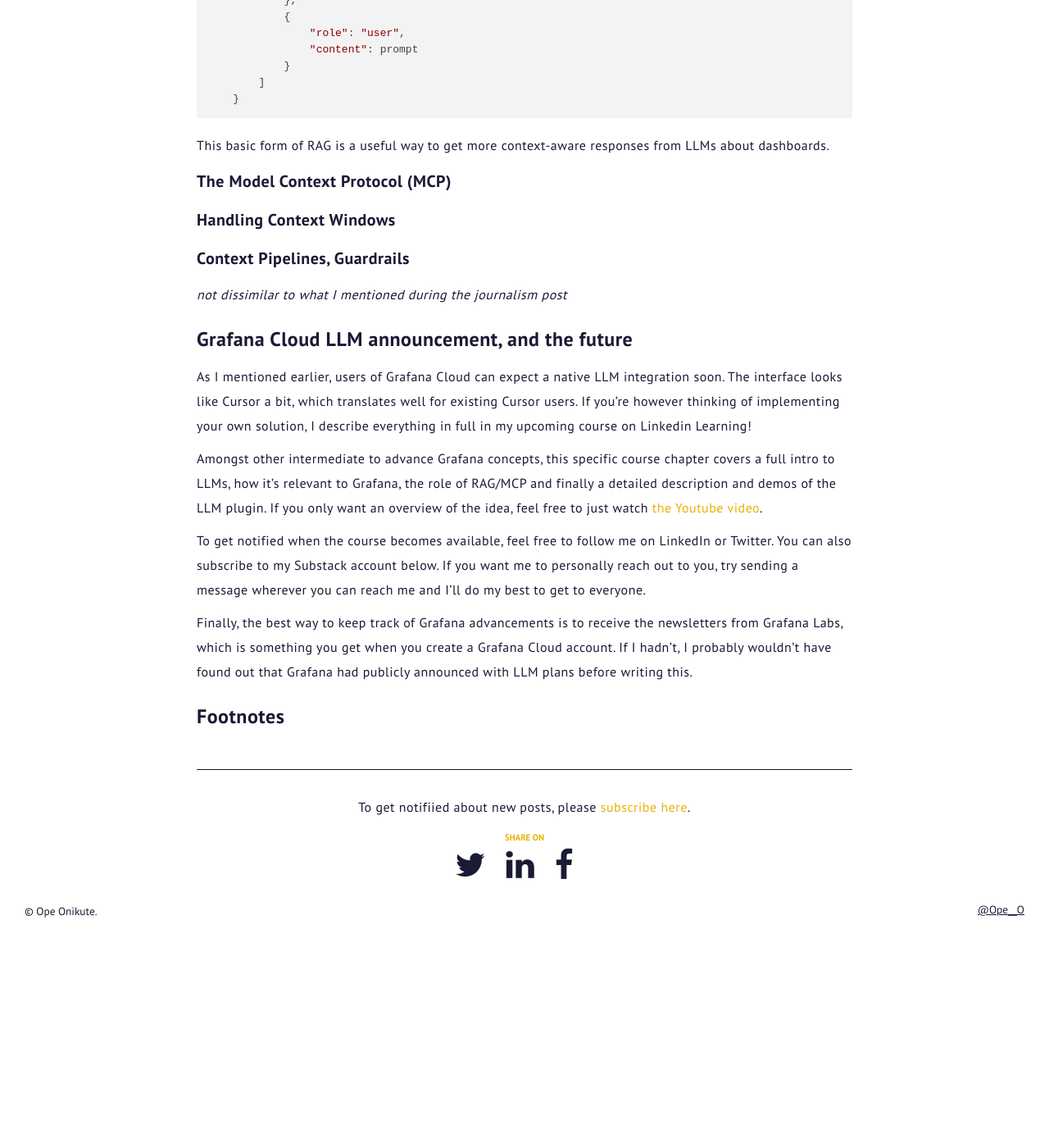
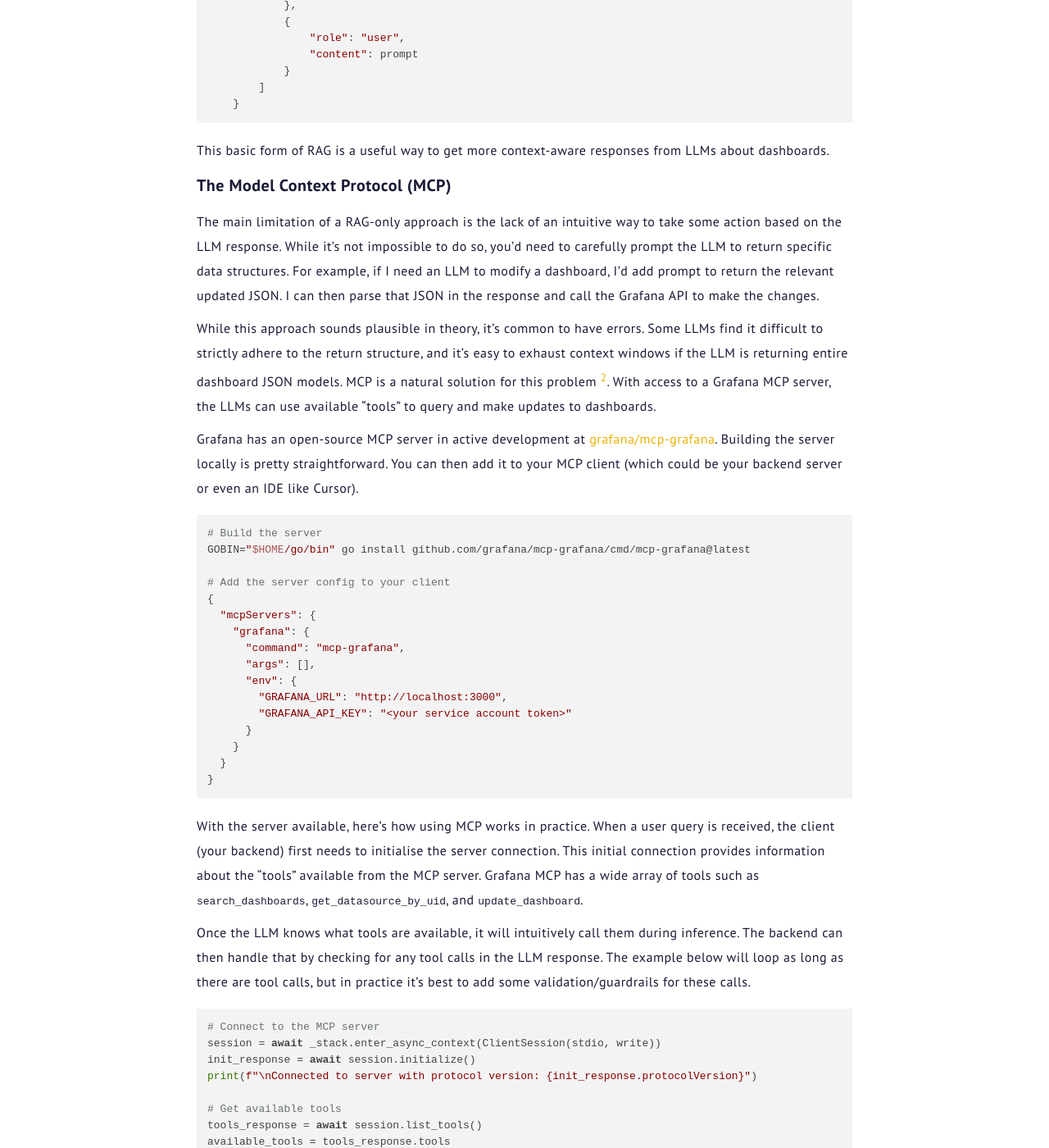
Before and after one commit to OpeOnikute/opeonikute.github.io, a Jekyll site: the page built from posts/grafana-and-llms.md, in a window 1280 px wide and 1400 px high, scrolled down 6501 px. Shown: the whole window at 82% size. Built offline with Jekyll 4.4.1, drawn with Linux system fonts in a browser that asks for light colours; nearby versions of some CDN libraries; before the commit the page ends 7641 px from its top, so only the background shows below that; some of the changed text lies outside the part shown.

Commit message:
add initial draft of mcp section

````diff
--- a/posts/grafana-and-llms.md
+++ b/posts/grafana-and-llms.md
@@ -156,7 +156,7 @@
 
 ### Prompting
 
-Context is an important part of getting the right help from an LLM. The main source of context is the prompt. Your success depends on how well you structure the prompt and the information you provide [1].
+Context is an important part of getting the right help from an LLM. The main source of context is the prompt. Your success depends on how well you structure the prompt and the information you provide [^1].
 You can structure your prompt using three different roles: system, user, and assistant.
 
 The system role sets the overall behaviour/rules for the LLM, while the user role represents the input from the user. The assistant role represents the LLM response. The set of roles for a Grafana assistant LLM would look like the example below:
@@ -242,6 +242,76 @@
 
 ### The Model Context Protocol (MCP)
 
+The main limitation of a RAG-only approach is the lack of an intuitive way to take some action based on the LLM response. While it's not impossible to do so, you'd need to carefully prompt the LLM to return specific data structures. For example, if I need an LLM to modify a dashboard, I'd add prompt to return the relevant updated JSON. I can then parse that JSON in the response and call the Grafana API to make the changes.
+
+While this approach sounds plausible in theory, it's common to have errors. Some LLMs find it difficult to strictly adhere to the return structure, and it's easy to exhaust context windows if the LLM is returning entire dashboard JSON models. MCP is a natural solution for this problem [^2]. With access to a Grafana MCP server, the LLMs can use available "tools" to query and make updates to dashboards.
+
+Grafana has an open-source MCP server in active development at [grafana/mcp-grafana](https://github.com/grafana/mcp-grafana). Building the server locally is pretty straightforward. You can then add it to your MCP client (which could be your backend server or even an IDE like Cursor).
+
+```
+# Build the server
+GOBIN="$HOME/go/bin" go install github.com/grafana/mcp-grafana/cmd/mcp-grafana@latest
+
+# Add the server config to your client
+{
+  "mcpServers": {
+    "grafana": {
+      "command": "mcp-grafana",
+      "args": [],
+      "env": {
+        "GRAFANA_URL": "http://localhost:3000",
+        "GRAFANA_API_KEY": "<your service account token>"
+      }
+    }
+  }
+}
+```
+
+With the server available, here's how using MCP works in practice. When a user query is received, the client (your backend) first needs to initialise the server connection. This initial connection provides information about the "tools" available from the MCP server. Grafana MCP has a wide array of tools such as `search_dashboards`, `get_datasource_by_uid`, and `update_dashboard`.
+
+Once the LLM knows what tools are available, it will intuitively call them during inference. The backend can then handle that by checking for any tool calls in the LLM response. The example below will loop as long as there are tool calls, but in practice it's best to add some validation/guardrails for these calls.
+
+```
+# Connect to the MCP server
+session = await _stack.enter_async_context(ClientSession(stdio, write))
+init_response = await session.initialize()
+print(f"\nConnected to server with protocol version: {init_response.protocolVersion}")
+
+# Get available tools
+tools_response = await session.list_tools()
+available_tools = tools_response.tools
+
+# Process a query
+messages.append({"role": "user", "content": query})
+
+## Convert tools to OpenAI format
+tools_for_openai = [convert_tool_format(tool) for tool in available_tools]
+
+## Get initial LLM response
+response = openai.chat.completions.create(
+    model=model,
+    tools=tools_for_openai,
+    messages=messages
+)
+messages.append(response.choices[0].message.model_dump())
+final_text = []
+content = response.choices[0].message
+
+## If the LLM is attempting a tool call, do it. Or else, return the message
+if content.tool_calls is None:
+    final_text.append(content.content)
+    return "\n".join(final_text)
+
+while content.tool_calls is not None:
+    tool_call = content.tool_calls[0]
+    result = await self.process_tool_call(tool_call)
+    # ...
+```
+
+With an MCP server, we don't need to load the prompt with dashboard info anymore. The LLM knows to use the `search_dashboards` or `get_dashboard_by_uid` tools to get the relevant details.
+
+*TODO: Gif of "printing" the tool calls in the terminal*
+
 ### Handling Context Windows
 
 ### Context Pipelines, Guardrails
@@ -259,3 +329,4 @@
 ## Footnotes
 
 [^1]: [Basics of Prompting](https://www.promptingguide.ai/introduction/basics)
+[^2]: [Introducing the Model Context Protocol](https://www.anthropic.com/news/model-context-protocol) - Anthropic
````
